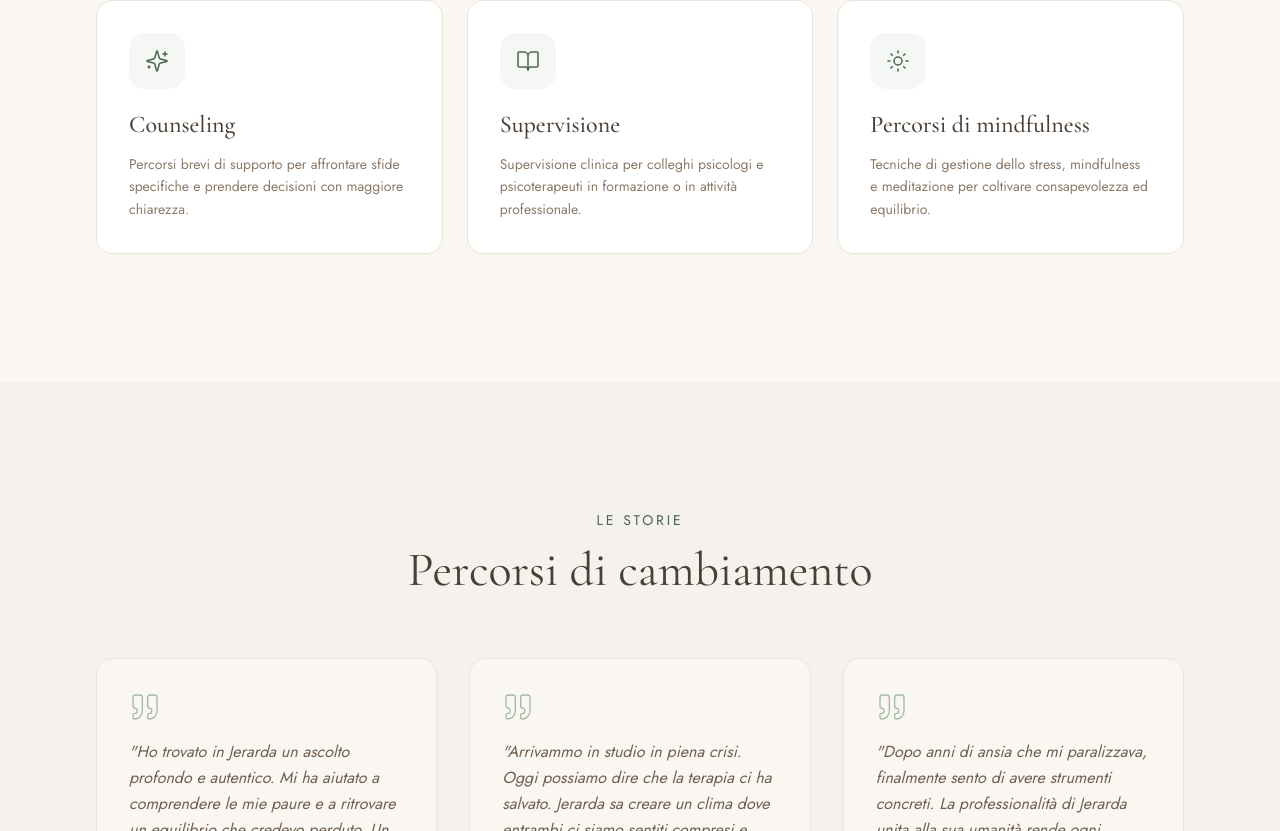
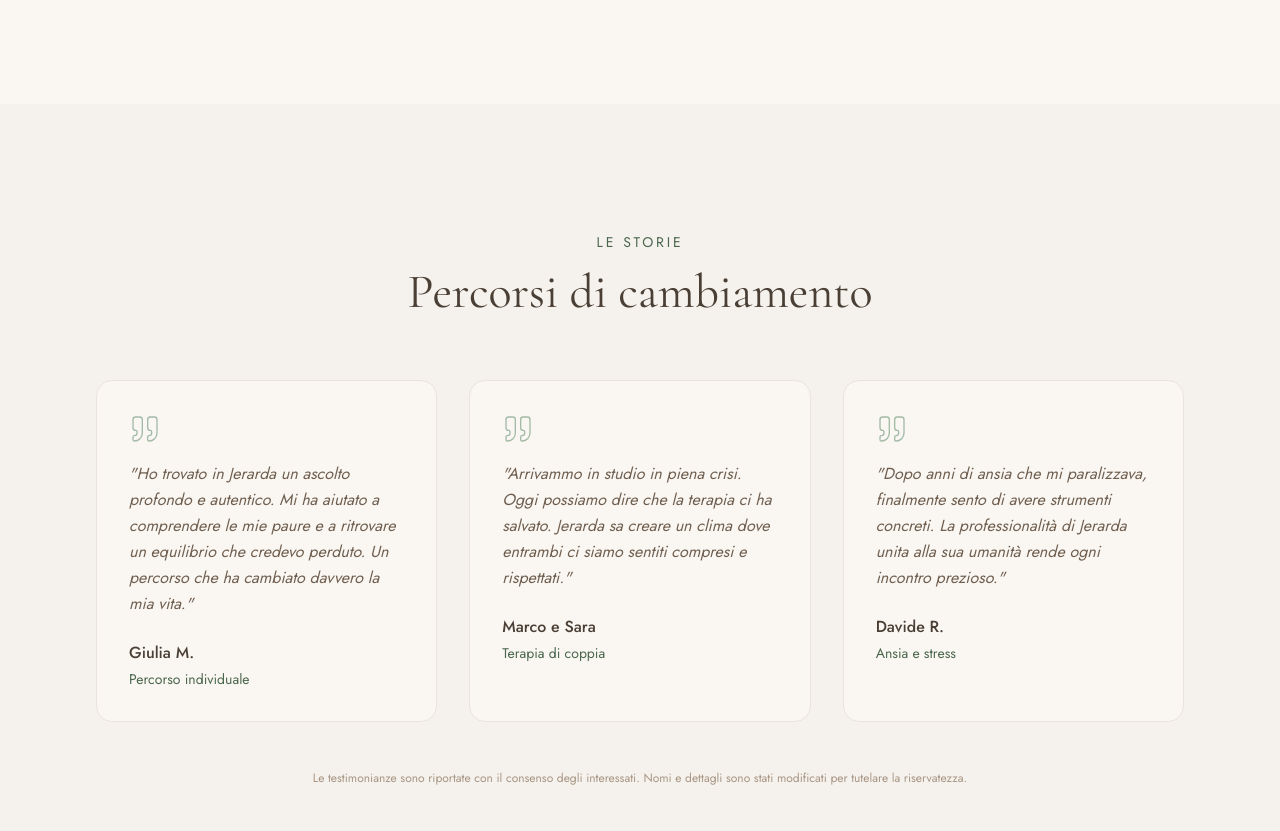
Before and after one commit to daniele-morello/psycho-main, a React (Vite) app: page / in a window 1280 px wide. Shown: the part 3009-3840 px from the top of the page. Built offline with nearby package versions, Linux system fonts and the light colour scheme; no server answers.

Commit message:
aggiornati servizi di interesse

```diff
--- a/src/components/Contact.tsx
+++ b/src/components/Contact.tsx
@@ -9,9 +9,6 @@ const services = [
   "Psicoterapia individuale",
   "Terapia di coppia",
   "Psicologia clinica",
-  "Counseling",
-  "Supervisione",
-  "Mindfulness",
   "Altro",
 ];
 
--- a/src/components/Services.tsx
+++ b/src/components/Services.tsx
@@ -1,4 +1,4 @@
-import { Heart, Users, Sparkles, Brain, BookOpen, Sun } from "lucide-react";
+import { Heart, Users, Brain } from "lucide-react";
 
 const services = [
   {
@@ -15,21 +15,6 @@ const services = [
     icon: Brain,
     title: "Psicologia clinica",
     text: "Valutazione psicodiagnostica, consulenza e supporto per difficoltà emotive e psicologiche.",
-  },
-  {
-    icon: Sparkles,
-    title: "Counseling",
-    text: "Percorsi brevi di supporto per affrontare sfide specifiche e prendere decisioni con maggiore chiarezza.",
-  },
-  {
-    icon: BookOpen,
-    title: "Supervisione",
-    text: "Supervisione clinica per colleghi psicologi e psicoterapeuti in formazione o in attività professionale.",
-  },
-  {
-    icon: Sun,
-    title: "Percorsi di mindfulness",
-    text: "Tecniche di gestione dello stress, mindfulness e meditazione per coltivare consapevolezza ed equilibrio.",
   },
 ];
 
--- a/src/components/Testimonials.tsx
+++ b/src/components/Testimonials.tsx
@@ -51,7 +51,7 @@ export default function Testimonials() {
         </div>
 
         <p className="text-center text-xs text-stone-500 mt-12 reveal">
-          I testimonianze sono riportate con il consenso degli interessati. Nomi
+          Le testimonianze sono riportate con il consenso degli interessati. Nomi
           e dettagli sono stati modificati per tutelare la riservatezza.
         </p>
       </div>
```
Also changed, not shown: 1 other file (tests, documents, lock files or other folders).
